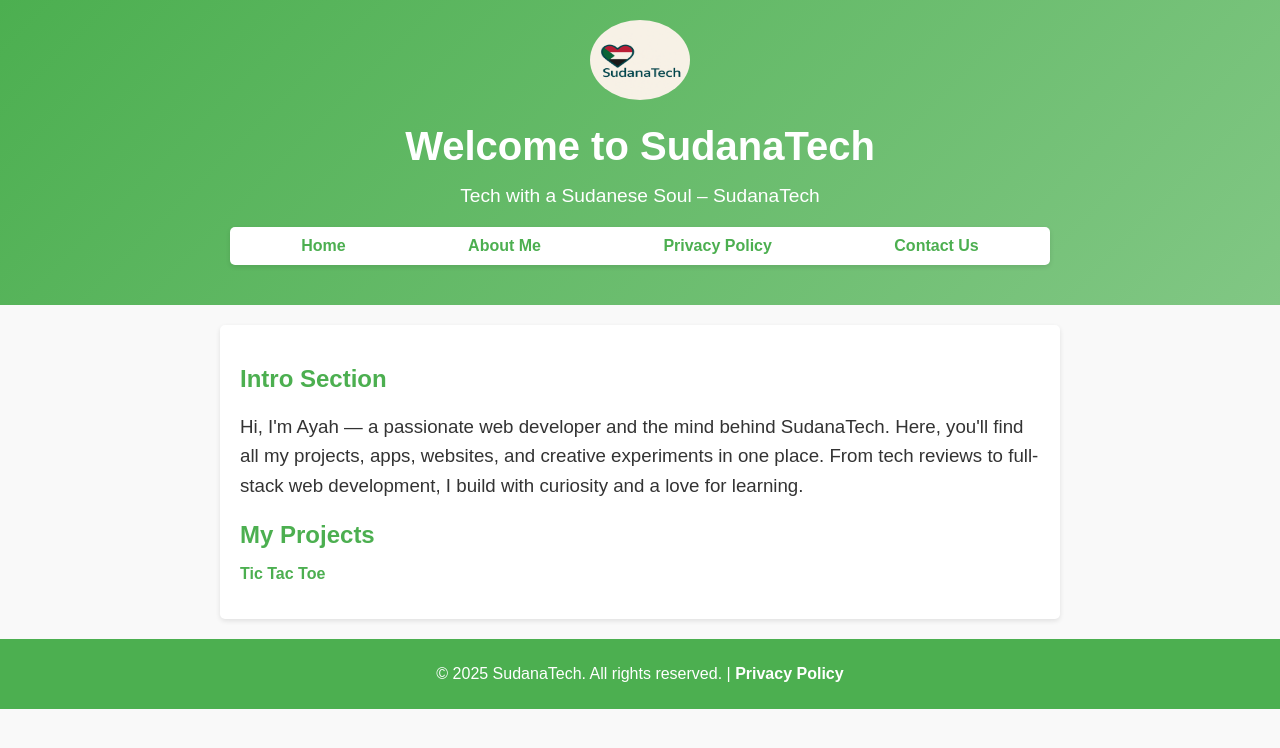
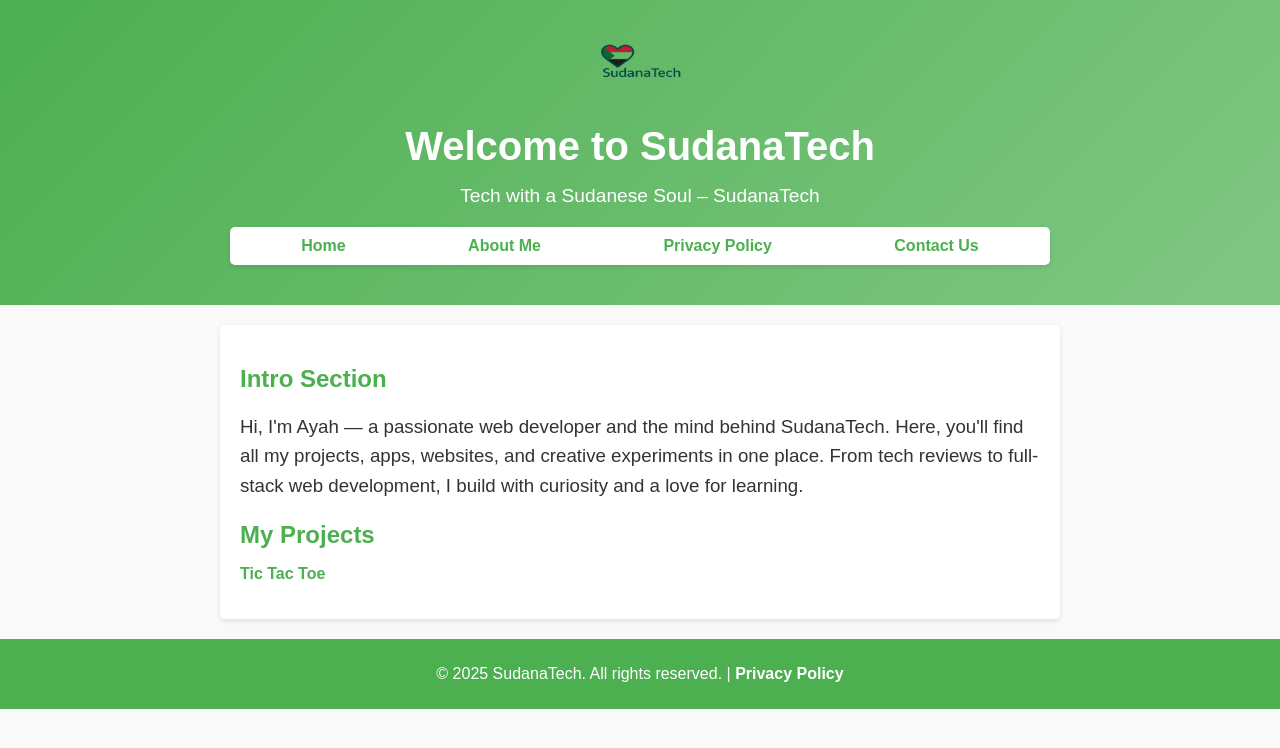
Before and after one commit to a1y2a3h/a1y2a3h.github.io, a plain HTML site: page index.html in a window 1280 px wide. Drawn offline with Linux system fonts and the light colour scheme.

Commit message:
Update index.html

```diff
--- a/index.html
+++ b/index.html
@@ -135,7 +135,7 @@
 </head>
 <body>
   <header>
-    <img src="ChatGPT Image Apr 30, 2025, 04_14_45 PM.png" alt="icon" width="100" height="80">
+    <img src="logo.png" alt="icon" width="100" height="80">
     <h1>Welcome to SudanaTech</h1>
     <h2>Tech with a Sudanese Soul – SudanaTech</h2>
     <nav>
```
